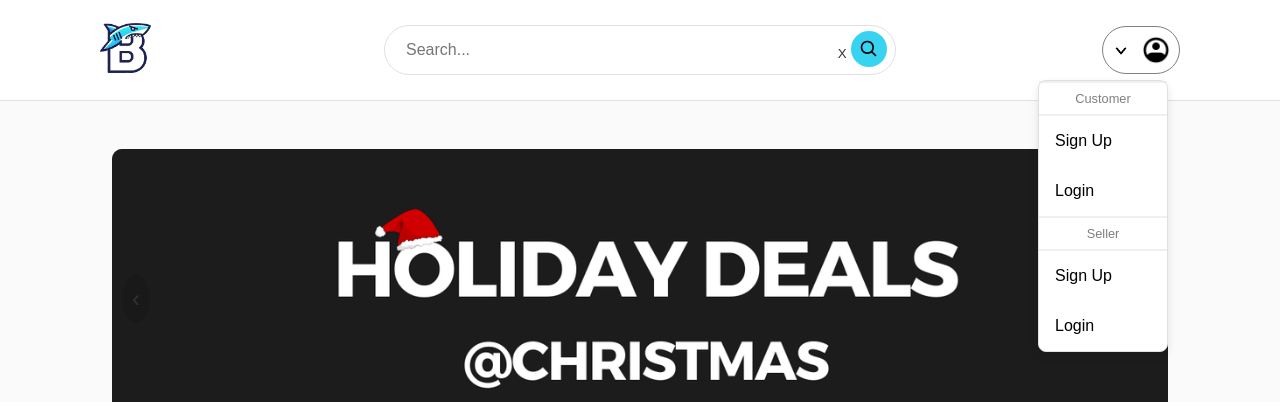
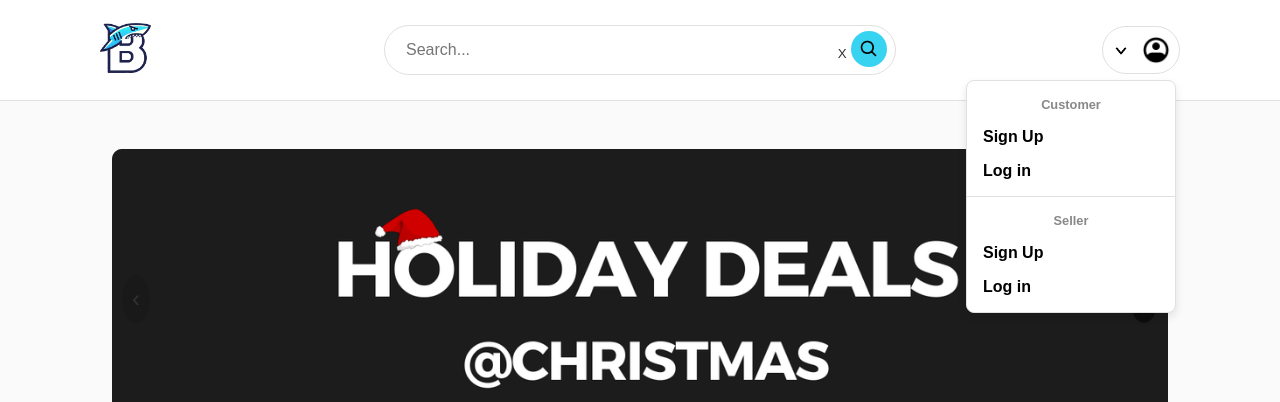
Before and after one commit to danrave1234/APPDEV_Bytemarket, a React (Vite) app in the folder byte-market-api/FrontEnd/frontend/: page / in a window 1280 px wide. Both pictures are taken after a click on the element 1141 px from the left and 50 px from the top of the page. Shown: the top 402 px of the page. Built offline with nearby package versions, Linux system fonts and the light colour scheme; no server answers.

Commit message:
basta design ra typeshi

```diff
--- a/byte-market-api/FrontEnd/frontend/src/components/Layout.css
+++ b/byte-market-api/FrontEnd/frontend/src/components/Layout.css
@@ -96,7 +96,7 @@ html, body {
     width: 0.6vw;
     min-width: 20px;
     margin-right: 0.2rem;
-    background: #38d3f1;  /* Changed from mediumvioletred to #38d3f1 */
+    background: #38d3f1;
     border-radius: 10rem;
     padding: 0.5rem;
     transition: background 0.3s ease, transform 0.3s ease;
@@ -138,9 +138,9 @@ html, body {
     align-items: center;
     cursor: pointer;
     padding: 0.5rem;
-    border: 1px solid #808080;  /* Added circular border */
-    border-radius: 50px;        /* Made it circular */
-    transition: border-color 0.3s ease;  /* Added transition for smooth hover effect */
+    border: 1px solid #e0e0e0;
+    border-radius: 50px;
+    transition: border-color 0.3s ease;
 }
 
 .profileBar:hover {
@@ -163,35 +163,40 @@ html, body {
 
 /* Dropdown Menu */
 .dropdown {
-    position: fixed;
-    right: 7rem;
+    position: absolute;
     top: 5rem;
+    right: 6.5rem; /* Moved the dropdown a bit to the left */
+    left: 6.5; /* Added a left property to align the dropdown to the left */
     background-color: white;
     border: 1px solid #e0e0e0;
     border-radius: 0.5rem;
     box-shadow: 0px 4px 8px rgba(0, 0, 0, 0.1);
-    width: 8rem;
+    width: 13rem;
     z-index: 1000;
-    text-align: left; /* Align dropdown items to the right */
+}
+
+.dropdownDivider {
+    border-top: 1px solid #e0e0e0;
+    margin: 0.5rem 0;
 }
 
 .dropdown ul {
     list-style: none;
-    padding: 0;
+    padding: 0.5rem 0;
     margin: 0;
 }
 
 .dropdownItemLabel {
-    padding: 0.5rem;
-    border-bottom: 2px solid #e0e0e0;
-    border-top: 2px solid #e0e0e0;
-    opacity: 50%;
+    padding: 0.5rem 1rem;
     font-size: 0.8rem;
+    font-weight: bold;
     text-align: center;
+    color: #888;
 }
 
 .dropdownItem {
-    padding: 1rem;
+    padding: 0.5rem 1rem;
+    font-size: 1rem;
     transition: background-color 0.3s ease, color 0.3s ease;
     cursor: pointer;
 }
@@ -287,7 +292,7 @@ footer > .footer-div {
 
 /* Main Content */
 main {
-    min-height: calc(100vh - 80px - 300px); /* Adjust based on header and footer height */
+    min-height: calc(100vh - 80px - 300px);
     padding: 2rem 5rem;
 }
 
--- a/byte-market-api/FrontEnd/frontend/src/components/Layout.jsx
+++ b/byte-market-api/FrontEnd/frontend/src/components/Layout.jsx
@@ -94,24 +94,31 @@ function PageLayout({ children }) {
     };
     const handleProfile = () => {
         navigate('/customer/userProfile');
+        setShowDropdown(false);
     }
     const handleHistory = () => {
         navigate('/customer/orderHistory');
+        setShowDropdown(false);
     }
     const handleStore = () => {
         navigate('/seller/store');
+        setShowDropdown(false);
     }
     const handleAdminDashboard = () => {
         navigate('/admin/dashboard');
+        setShowDropdown(false);
     }
     const handleCheckOut = () => {
         navigate('/customer/CheckOut');
+        setShowDropdown(false);
     }
     const handleAddToCart = () => {
         navigate('/customer/addToCart');
+        setShowDropdown(false);
     }
     const handleWishlist = () => {
         navigate('/customer/wishlists');
+        setShowDropdown(false);
     }
 
     const getGreetingMessage = () => {
@@ -184,33 +191,36 @@ function PageLayout({ children }) {
                             <ul>
                                 {isLoggedIn ? (
                                     <>
-                                        <li className="dropdownItem" onClick={handleProfile}>Profile</li>
+                                        <li className="dropdownItem" onClick={handleProfile}><b>Profile</b></li>
+                                        <li className="dropdownDivider"></li>
                                         {role === 'Customer' && (
                                             <>
-                                                <li className="dropdownItem" onClick={handleWishlist}>Wishlist</li>
-                                                <li className="dropdownItem" onClick={handleAddToCart}>Cart</li>
-                                                <li className="dropdownItem" onClick={handleHistory}>Order History</li>
+                                                <li className="dropdownItem" onClick={handleWishlist}><b>Wishlists</b></li>
+                                                <li className="dropdownItem" onClick={handleAddToCart}><b>Cart</b></li>
+                                                <li className="dropdownItem" onClick={handleHistory}><b>Order History</b></li>
+                                                <li className="dropdownDivider"></li>
                                             </>
                                         )}
                                         {role === 'Seller' && (
                                             <>
-                                                <li className="dropdownItem" onClick={handleStore}>Store</li>
-                                                <li className="dropdownItem" onClick={handleCheckOut}>Orders</li>
+                                                <li className="dropdownItem" onClick={handleStore}><b>Store</b></li>
+                                                <li className="dropdownItem" onClick={handleCheckOut}><b>Orders</b></li>
                                             </>
                                         )}
                                         {role === 'Admin' && (
                                             <li className="dropdownItem" onClick={handleAdminDashboard}>Dashboard</li>
                                         )}
-                                        <li className="dropdownItem" onClick={handleLogout}>Logout</li>
+                                        <li className="dropdownItem" onClick={handleLogout}><b>Log out</b></li>
                                     </>
                                 ) : (
                                     <>
                                         <li className="dropdownItemLabel">Customer</li>
-                                        <li className="dropdownItem" onClick={openModalSignUp}>Sign Up</li>
-                                        <li className="dropdownItem" onClick={openModalLogin}>Login</li>
+                                        <li className="dropdownItem" onClick={openModalSignUp}><b>Sign Up</b></li>
+                                        <li className="dropdownItem" onClick={openModalLogin}><b>Log in</b></li>
+                                        <li className="dropdownDivider"></li>
                                         <li className="dropdownItemLabel">Seller</li>
-                                        <li className="dropdownItem" onClick={openModalSignUpSeller}>Sign Up</li>
-                                        <li className="dropdownItem" onClick={openModalLoginSeller}>Login</li>
+                                        <li className="dropdownItem" onClick={openModalSignUpSeller}><b>Sign Up</b></li>
+                                        <li className="dropdownItem" onClick={openModalLoginSeller}><b>Log in</b></li>
                                     </>
                                 )}
                             </ul>
```
